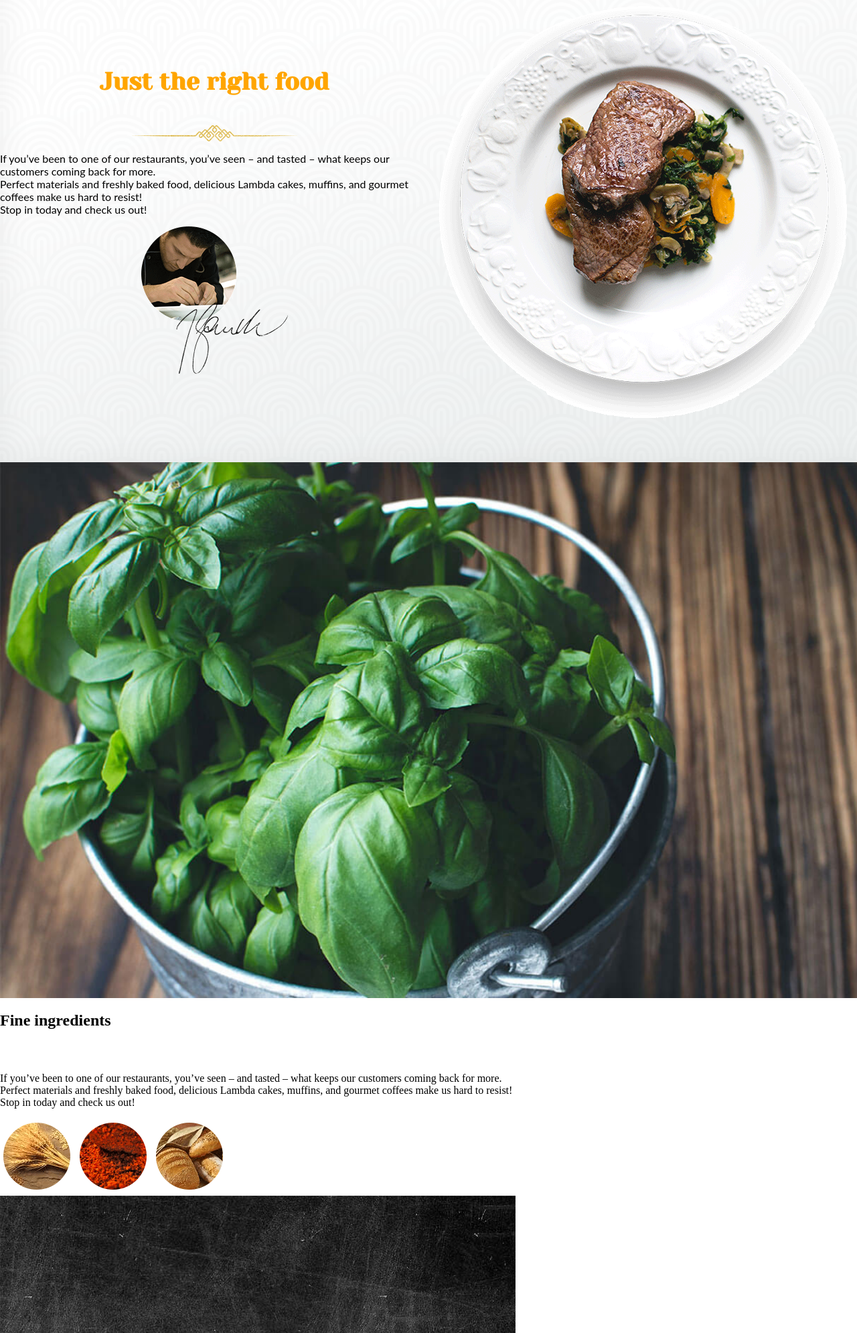
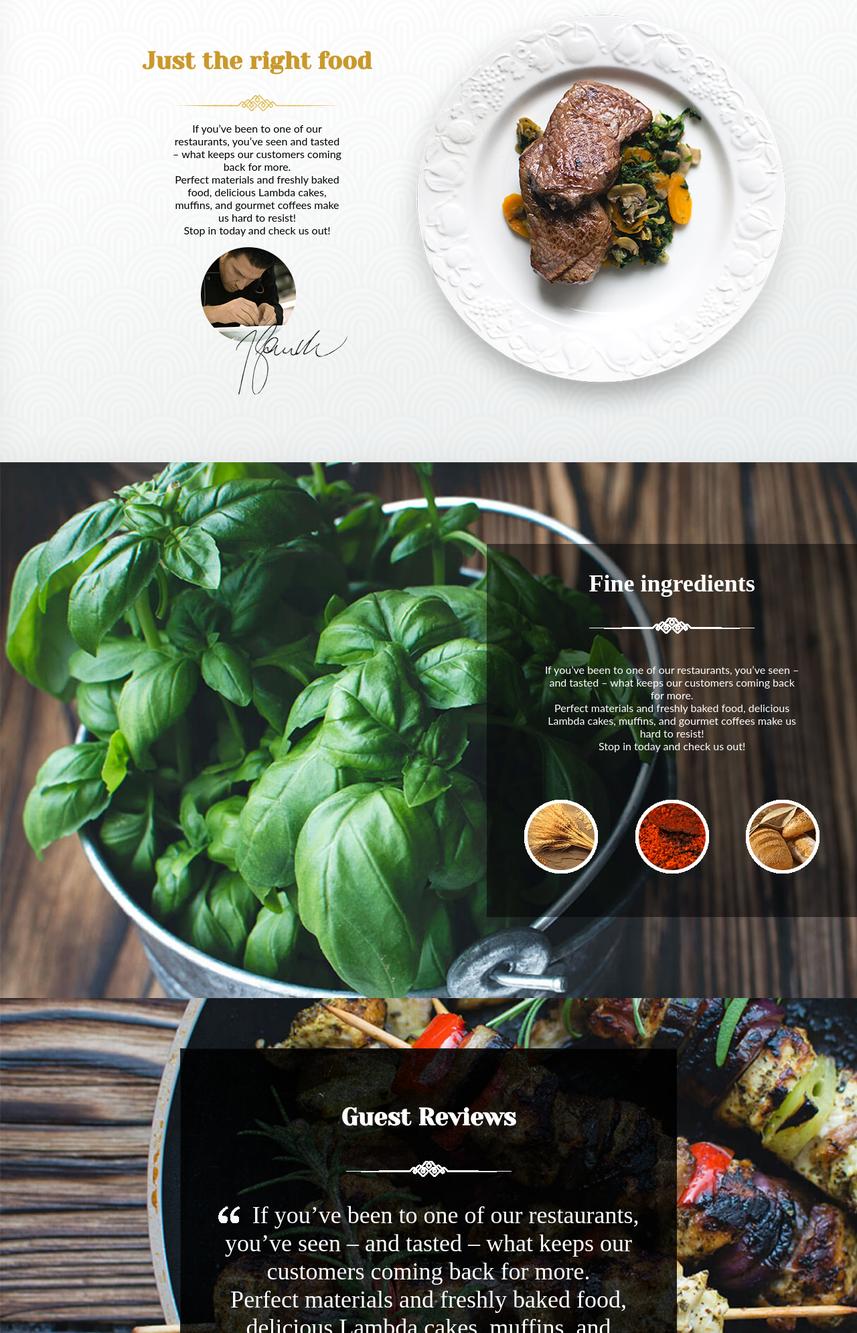
Before and after one commit to MeriemHadjal/restaurant, a plain HTML site: page index.html in a window 1280 px wide. Shown: the part 810-2800 px from the top of the page at 67% size. Drawn offline with Linux system fonts and the light colour scheme; a web font is replaced by a local one.

Commit message:
section reviews terminée

```diff
--- a/assets/css/style.scss
+++ b/assets/css/style.scss
@@ -45,7 +45,7 @@ body{
         background-image: url("../pictures/bg_header.jpg");
         background-repeat: no-repeat;
         background-size:cover; //100% 100% voir pour le responsive
-        // width: 100vw;
+        width: 100vw;
         // height: 100vh;
         //width:100% *  ces  2 valeurs permettent à l'image d'être responsive
         //height:auto *
@@ -53,7 +53,9 @@ body{
 
         #back_header{
                     background: linear-gradient(0deg,rgba(255,255,255,0),rgba(0,0,0,0.5));
-
+                    //z-index:1; //entre le background et l'image
+                    position:fixed;
+                    width: 100vw;
             nav {
                 margin-left: 10%;
                 margin-right: 10%;
@@ -139,34 +141,44 @@ body{
                 background-size:cover; //100% 100% voir pour le responsive
                 width: 100vw;
                 min-height: 750px;
-                display: flex;
-                flex-direction: row;
-                align-items: center;
-                justify-content: center;
+                display: flex; /*dans chaque grande section*/
+                flex-direction: row; /*dans chaque grande section*/
+                align-items: center; /*dans chaque grande section*/
+                justify-content: center; /*dans chaque grande section*/
                 // height: 100vh;
 
                 //width:100% *  ces  2 valeurs permettent à l'image d'être responsive
                 //height:auto *
+                // padding: 0 10%;
+                // border: 2px solid yellow;
+
+                // #help2{
+                // min-height: 700px;
+                // border: 1px solid pink;
+                // display: flex;
+                // flex-direction: row;
+
 
                 #cook{
-                width:50%;
-                min-height: 580px;
+                width:40%;
+                min-height: 550px;
                 display: flex;
                 flex-direction: column;
                 align-items: center;
-                justify-content: center;
+                justify-content: space-between;
+                // margin-left:15%;
+
                     h2{
-                    color:orange;
+                    color:rgb(202,153,44);
                     font-family:"YesevaOne";
                     font-size: 36px;
                     text-align: center;
+
                     }
                     #divider2{
                     display: block;
-                margin-left:auto;
-                margin-right: auto;
-                padding-top:15px;
                     }
+
                     P{
                     font-family:"Lato";
                     font-size:16px;
@@ -174,18 +186,26 @@ body{
                     display:flex;
                     flex-direction:column;
                     justify-content:center;
-                padding-right:30px;
+                    //padding:30px;
+                    // padding-left:25%;
+                    //padding-right:25%;
+                    width: 50%;
+                    text-align: center;
             }
                     #chef{
                 display:flex;
                 justify-content:center;
+                padding-left:10%;
+
             }
         }
                     #plate{
                 display:flex;
                 justify-content:center;
-                width:50%;
+                width:40%;
+                // margin-right:15%;
             }
+        // }
         }
             #ingredient{
                 background-image: url(../pictures/bg_ingredient.jpg);
@@ -195,8 +215,23 @@ body{
                 height: 100vh;
                 //width:100% *  ces  2 valeurs permettent à l'image d'être responsive
                 //height:auto *
+                display: flex; /*dans chaque grande section*/
+                flex-direction: row; /*dans chaque grande section*/
+                align-items: center; /*dans chaque grande section*/
+                justify-content: center; /*dans chaque grande section*/
+
+            #help{
+                    width:750px;
+                }
 
             #fine_ingredients{
+                    background-color:rgba(0,0,0,0.5);
+                    min-height:557px;
+                    width:570px;
+                    //margin-left:50%;
+                    display:flex;
+                    justify-content:center;
+                    flex-direction:column;
 
                     h2{
                     color:white;
@@ -208,34 +243,49 @@ body{
                     display: block;
                     margin-left:auto;
                     margin-right: auto;
-                    padding-top:15px;
+                    padding-bottom: 5%;
                 }
                 p{
                     color:white;
-                    font-size: 16px;
+                    font-size:16px;
                     font-family: "Lato";
-                    display:flex;
-                    flex-direction:column;
-                    justify-content:center;
-                    padding-right:30px;
+                    text-align:center;
+                    padding-right:15%;
+                    padding-left: 15%;
                 }
                 #img_ingredient{
                     display:flex;
-                    justify-content:space-between;
+                    justify-content:space-around;
+                    flex-direction: row;
+                    padding-top: 10%;
+                    padding-left:5%;
+                    padding-bottom: 10%;
+                    width:90%;
                 }
             }
         }
-        #rewiews{
-            background-image: url(../pictures/bg_reviews.jpg);
+        }
+        #reviews{
+            background-image: url("../pictures/bg_reviews.jpg");
             background-repeat: no-repeat;
             background-size:cover; //100% 100% voir pour le responsive
             width: 100vw;
             height: 100vh;
             //width:100% *  ces  2 valeurs permettent à l'image d'être responsive
             //height:auto *
-            #slate_plate{
-                opacity: 0.6;
-            }
+            display: flex; //dans chaque grande section
+            flex-direction: row; /*dans chaque grande section*/
+            align-items: center; /*dans chaque grande section*/
+            justify-content: center; /*dans chaque grande section*/
+
+            #bg_slate_plate{
+                background-image: url("../pictures/test.png");
+                background-repeat:no-repeat;
+                background-size: cover;
+                width:50%;
+                justify-content:center;
+                padding:4%;
+
             h2{
                 font-family:"YesevaOne";
                 font-size:36px;
@@ -248,15 +298,24 @@ body{
                 margin-right: auto;
                 padding-top:15px;
             }
-            p{
+
+            #guillemet:before{
+                content: url(../pictures/guillemet.png);
+                margin-right:3%;
+            }
+
+            p {
                 font-family: "Gentium Book Basic";
                 font-size:36px;
                 color:white;
                 text-align: center;
             }
+
             .city{
                 font-family: "Lato";
                 font-size:18px;
+                text-align: center;
+            }
         }
         }
         #right_food{
@@ -277,4 +336,3 @@ body{
 
         }
     }
-    }
--- a/index.html
+++ b/index.html
@@ -33,6 +33,7 @@
     <!-- *********************balise liaison avec SCSS********************************* -->
 
     <link rel="stylesheet" type="text/css" href="assets/css/style.css">
+    </head>
 
 <body>
 
@@ -55,6 +56,7 @@
                         <li><a class="socials_icons" href="#https://twitter.com/lambda_restaurant" target="_blanc"><i class="fab fa-twitter"></i></a></li>
                         <li><a class="socials_icons" href="#https://youtube.com/lambda_restaurant" target="_blanc"><i class="fab fa-youtube"></i></a></li>
                         <li><a class="socials_icons" href="#https://facebook.com/lambda_restaurant" target="_blanc"><i class="fab fa-facebook"></i></a></li>
+                    </ul>
                 </div>
             </nav>
         </div>
@@ -68,10 +70,11 @@
 
     <main>
         <section id="about">
+            <!-- <div id="help2"> -->
             <div id="cook">
                 <h2>Just the right food</h2>
                 <img id="divider2" alt="arabesque" src="assets/pictures/divider_orange.png" width="247px" height="24px">
-                <p>If you’ve been to one of our restaurants, you’ve seen – and tasted
+                <p>If you’ve been to one of our restaurants, you’ve seen and tasted
                 – what keeps our customers coming back for more. <br>
                 Perfect materials and freshly baked food, delicious Lambda cakes,
                 muffins, and gourmet coffees make us hard to resist!<br>
@@ -79,11 +82,13 @@
                 <img id="chef" alt="chef_picture" src="assets/pictures/chef.png" width="219px" heigh="221px">
             </div>
             <div id="plate">
-                <img alt="plate_picture" src="assets/pictures/assiette.png" width="621px" height="625px">
+                <img alt="plate_picture" src="assets/pictures/dish.png" width="621px" height="625px">
             </div>
+        <!-- </div> -->
         </section>
 
-        <section id="ingredient"></section>
+        <section id="ingredient">
+            <div id="help"></div>
             <div id="fine_ingredients">
                 <h2>Fine ingredients</h2>
                 <img id="divider_3" alt="arabesque" src="assets/pictures/divider_white.png" width="247px" height="24px">
@@ -92,28 +97,26 @@
                 Perfect materials and freshly baked food, delicious Lambda cakes,
                 muffins, and gourmet coffees make us hard to resist!<br>
                 Stop in today and check us out!</p>
-            </div>
 
             <div id="img_ingredient">
                 <img alt="ears_of_corns" src="assets/pictures/img_ingredient_1.png"width="110px" height="110px">
                 <img alt="paprika" src="assets/pictures/img_ingredient_2.png"width="110px" height="110px">
                 <img alt="bread" src="assets/pictures/img_ingredient_3.png"width="110px" height="110px">
             </div>
+        </div>
         </section>
 
         <section id="reviews">
-            <div>
-                <img id="slate_plate" alt="slate_plate" src="assets/pictures/slate_plate.jpg"width="770px" height="557px">
+            <div id="bg_slate_plate">
                 <h2>Guest Reviews</h2>
                 <img id="divider_4" alt="arabesque" src="assets/pictures/divider_white.png" width="247px" height="24px">
-                <img id="guillemet" alt="guillemet" src="assets/pictures/guillemet.png" width="32px" height="25px">
-                <p>If you’ve been to one of our restaurants, you’ve seen – and<br>
-                tasted – what keeps our customers coming back for more.<br>
-                Perfect materials and freshly baked food, delicious Lambda<br>
+                <p id="guillemet">If you’ve been to one of our restaurants, you’ve seen – and tasted – what keeps our customers coming back for more.<br>
+                Perfect materials and freshly baked food, delicious Lambda
                 cakes,  muffins, and gourmet coffees make us hard to resist!<br>
                 Stop in today and check us out!</p>
                 <p class="city">- food inc, New York</p>
             </div>
+        </div>
         </section>
 
         <section id="right_food">
@@ -131,17 +134,17 @@
             <form id="name_date">
                 <p>
                     <label for="name">Name</label> <br>
-                    <input type="text" name="name" id="your_name" placeholder="your name*" size="30" maxlength="10"></input><br>
+                    <input type="text" name="name" id="your_name" placeholder="your name*" size="30" maxlength="10"><br>
                     <label for="date">Date</label> <br>
-                    <input type="date" name="date" id="date" placeholder="date*" size="30" maxlength="10"></input><br>
+                    <input type="date" name="date" id="date" placeholder="date*" size="30" maxlength="10"><br>
                 </p>
             </form>
             <form id="mail_partynumber">
                 <p>
                     <label for="name">Name</label> <br>
-                    <input type="email" name="email" id="your_email" placeholder="your email*" size="30" maxlength="10"></input><br>
+                    <input type="email" name="email" id="your_email" placeholder="your email*" size="30" maxlength="10"><br>
                     <label for="number">Party number</label><br>
-                    <input type="number" min="0" name="number" id="party_number" placeholder="party number"size="30" maxlength="10"></input><br>
+                    <input type="number" min="0" name="number" id="party_number" placeholder="party number"size="30" maxlength="10"><br>
                 </p>
             </form>
         </section>
@@ -175,6 +178,6 @@
                 </div>
             </footer>
             </body>
-</head>
+
 
 </html>
```
Also changed, not shown: assets/css/style.css, assets/pictures/dish.png (added), assets/pictures/test.png (added), 1 other file. Lines whose indentation alone changed are shown as unchanged.
